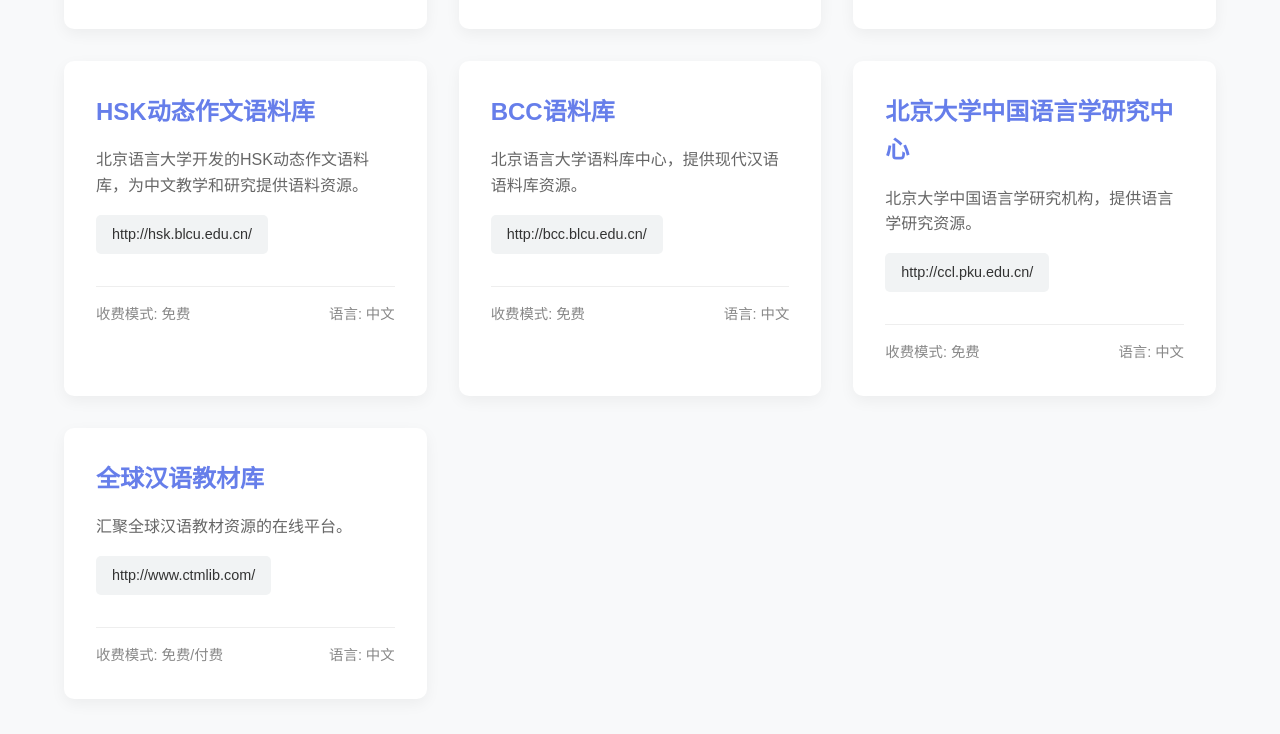
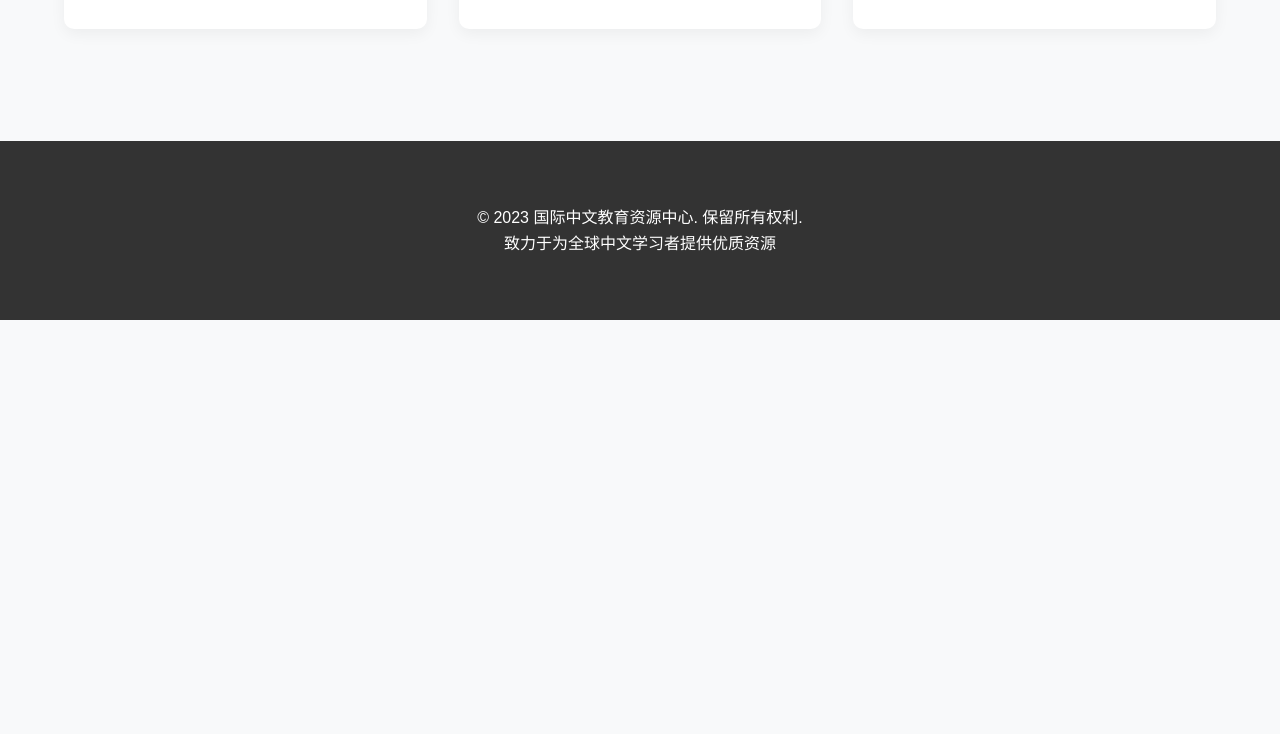
Before and after one commit to pw-chenmo/guojizhongwenjiaoyu, a plain HTML site: page teach-platforms.html in a window 1280 px wide. Shown: the part 1646-2380 px from the top of the page. After the commit the page ends 1966 px from the top, so only its background shows below. Drawn offline with Linux system fonts and the light colour scheme.

Commit message:
清洗教学平台界面数据

```diff
--- a/teach-platforms.html
+++ b/teach-platforms.html
@@ -278,45 +278,6 @@
                 </div>
             </div>
 
-            <div class="platform-card">
-                <h3><a href="http://hsk.blcu.edu.cn/" target="_blank">HSK动态作文语料库</a></h3>
-                <p>北京语言大学开发的HSK动态作文语料库，为中文教学和研究提供语料资源。</p>
-                <div class="platform-url">http://hsk.blcu.edu.cn/</div>
-                <div class="platform-meta">
-                    <span>收费模式: 免费</span>
-                    <span>语言: 中文</span>
-                </div>
-            </div>
-
-            <div class="platform-card">
-                <h3><a href="http://bcc.blcu.edu.cn/" target="_blank">BCC语料库</a></h3>
-                <p>北京语言大学语料库中心，提供现代汉语语料库资源。</p>
-                <div class="platform-url">http://bcc.blcu.edu.cn/</div>
-                <div class="platform-meta">
-                    <span>收费模式: 免费</span>
-                    <span>语言: 中文</span>
-                </div>
-            </div>
-
-            <div class="platform-card">
-                <h3><a href="http://ccl.pku.edu.cn/" target="_blank">北京大学中国语言学研究中心</a></h3>
-                <p>北京大学中国语言学研究机构，提供语言学研究资源。</p>
-                <div class="platform-url">http://ccl.pku.edu.cn/</div>
-                <div class="platform-meta">
-                    <span>收费模式: 免费</span>
-                    <span>语言: 中文</span>
-                </div>
-            </div>
-
-            <div class="platform-card">
-                <h3><a href="http://www.ctmlib.com/" target="_blank">全球汉语教材库</a></h3>
-                <p>汇聚全球汉语教材资源的在线平台。</p>
-                <div class="platform-url">http://www.ctmlib.com/</div>
-                <div class="platform-meta">
-                    <span>收费模式: 免费/付费</span>
-                    <span>语言: 中文</span>
-                </div>
-            </div>
         </section>
     </main>
 
```
